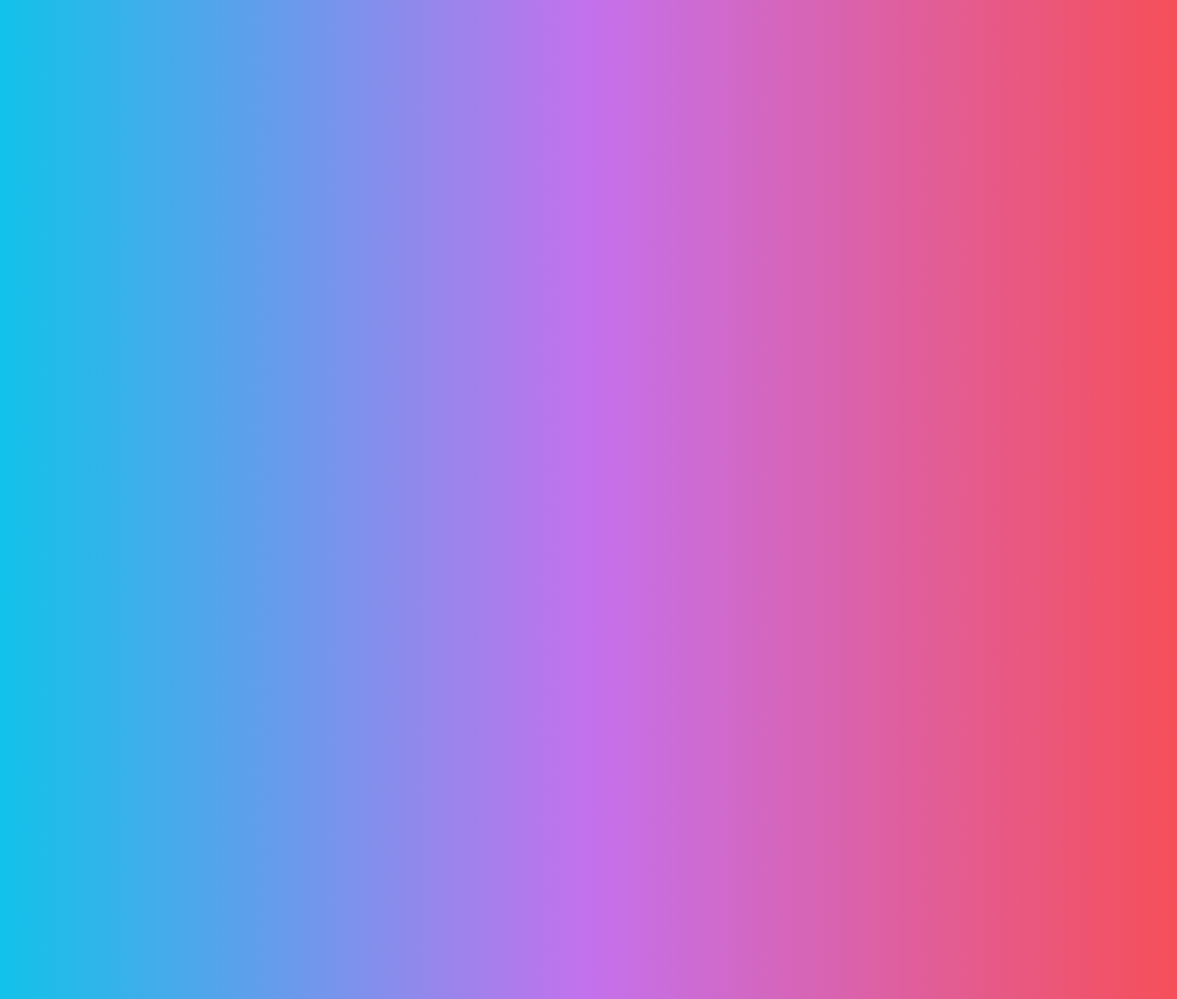
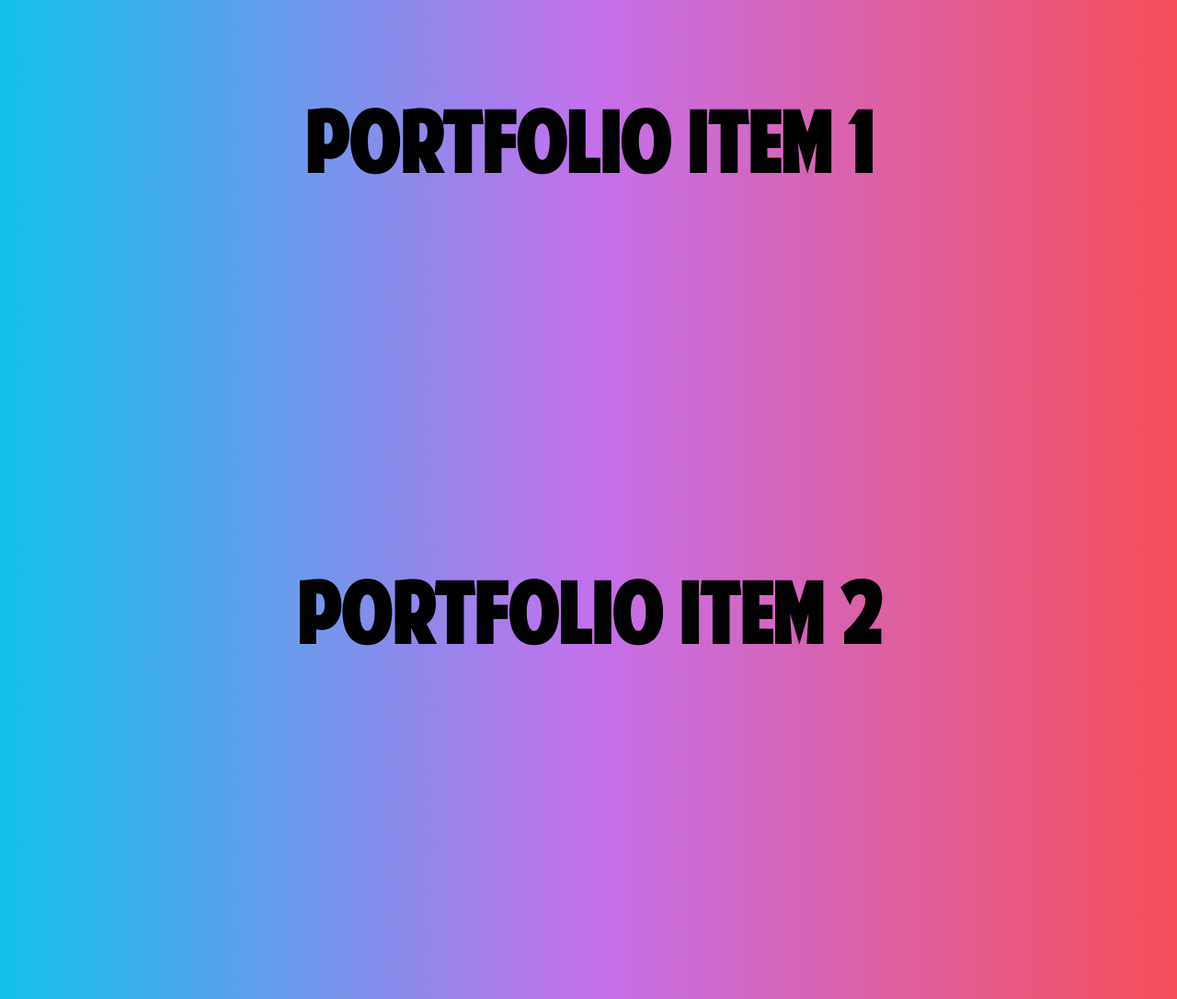
Before and after one commit to patrickmcvroom/Portfolio-Website, a plain HTML site: page portfolio.html in a window 1280 px wide. Shown: the part 880-1966 px from the top of the page at 92% size. Drawn offline with Linux system fonts and the light colour scheme.

Commit message:
Added dummy portfolio items to be replaced at a later stage

```diff
--- a/portfolio.html
+++ b/portfolio.html
@@ -6,7 +6,8 @@
         <link rel="stylesheet" href="styles.css">
     </head>
     <body>
-        <div class="portfolio_mainbody">
+
+        <div class="mainbody">
             <div class="navigation">
 
                 <div class="centre_side">
@@ -30,6 +31,7 @@
             </div>
 
             <div class="container">
+
                 <div class="title">
                     WELCOME TO MY WORLD OF INNOVATION
                 </div>
@@ -37,8 +39,32 @@
                 <div class="subtitle">
                     SCROLL DOWN TO EXPLORE!
                 </div>
+
             </div>
 
+            <div class="portfolio">
+
+                <div class="portfolio_item">
+                    <h1>Portfolio ITEM 1</h1>
+
+                </div>
+
+                <div class="portfolio_item">
+                    <h1>Portfolio ITEM 2</h1>
+
+                </div>
+
+                <div class="portfolio_item">
+                    <h1>Portfolio ITEM 3</h1>
+
+                </div>
+
+            </div>
+
+
+
         </div>
+
+
     </body>
 </html>
--- a/styles.css
+++ b/styles.css
@@ -199,3 +199,19 @@ button:hover
     font-family: NavigationFonts;
     font-size: 45px;
 }
+
+.portfolio
+{
+    text-align: center;
+    font-family: NavigationFonts;
+    margin-top: 1000px;
+    padding-right: 130px;
+    padding-left: 130px;
+    font-family: NavigationFonts;
+    font-size: 45px;
+}
+
+.portfolio_item
+{
+    padding-bottom: 300px;
+}
```
